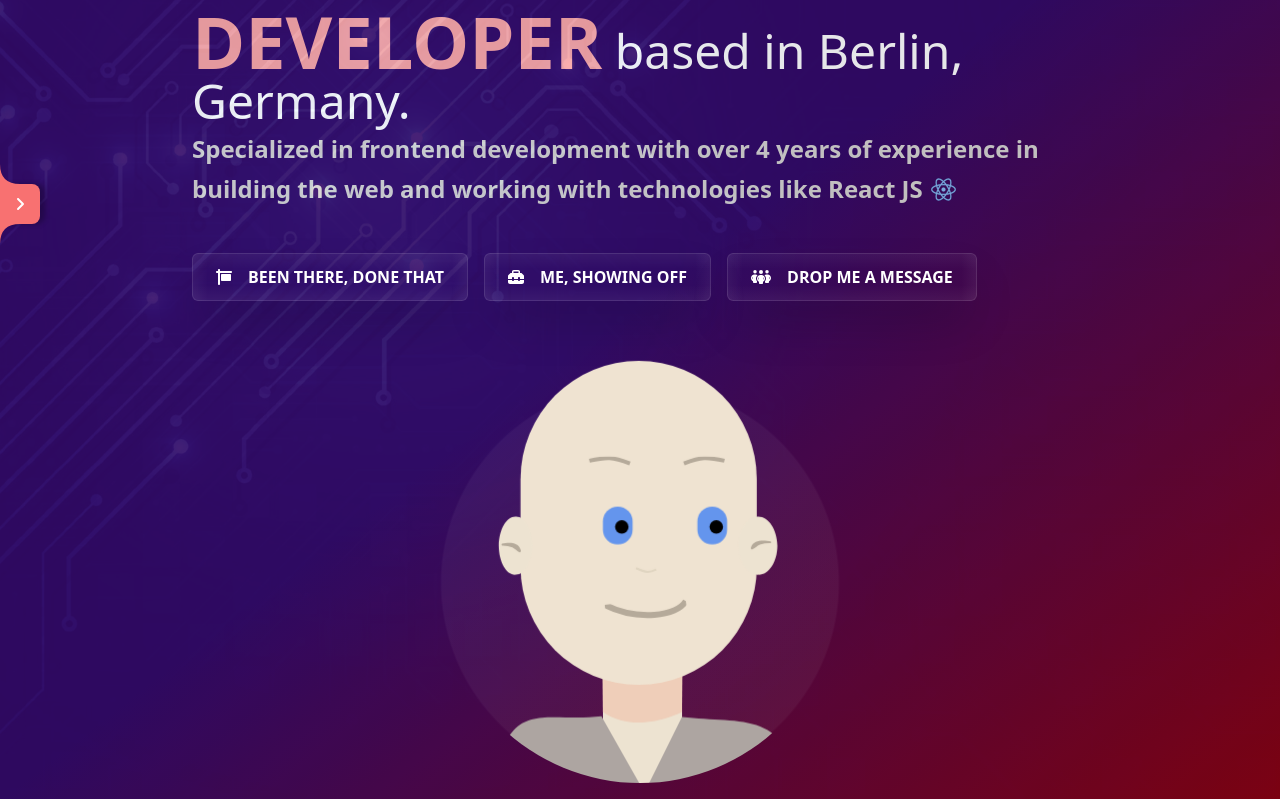
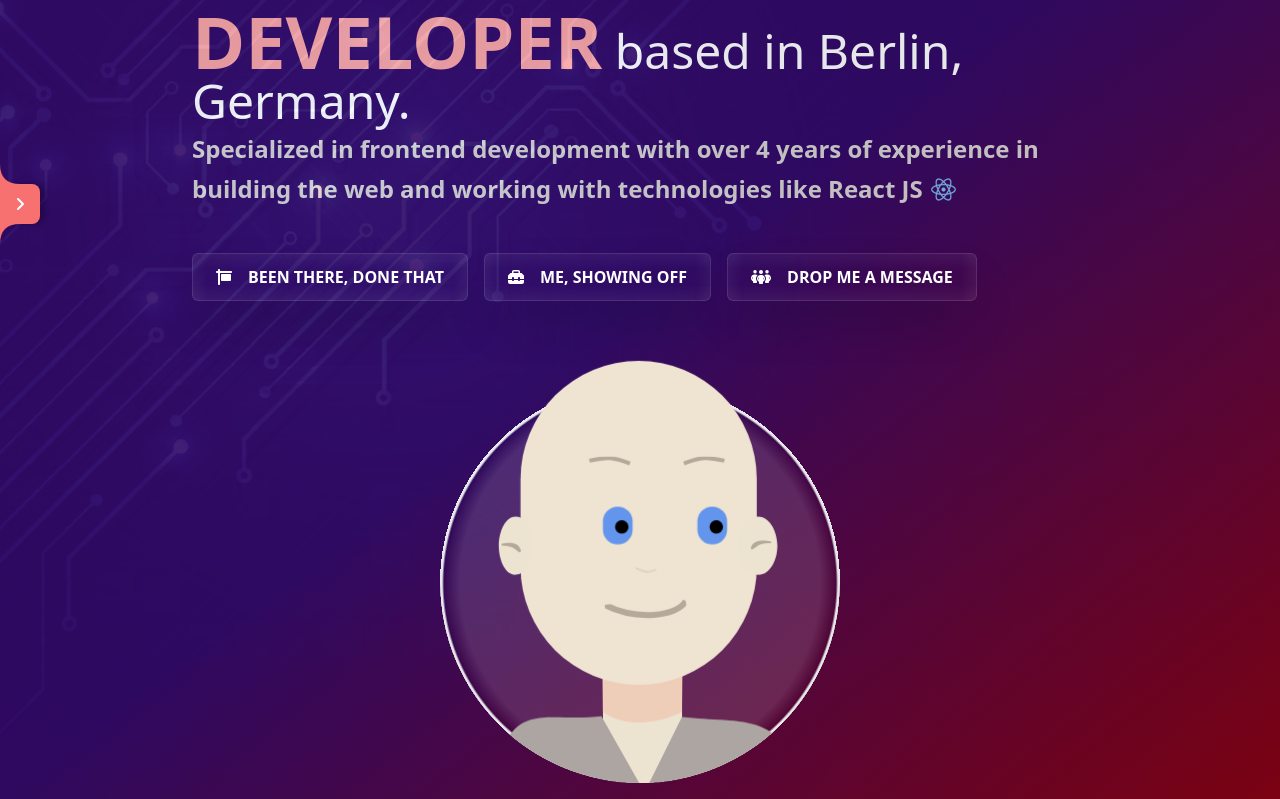
Before and after one commit to giladt/gilad.tsabar.net-next, a Next.js app: page / in a window 1280 px wide. Shown: the part 196-995 px from the top of the page. Built offline with nearby package versions, Linux system fonts and the light colour scheme.

Commit message:
style: hide on small devices, make it pop on init

```diff
--- a/components/molecules/mini-me/index.tsx
+++ b/components/molecules/mini-me/index.tsx
@@ -5,17 +5,19 @@ import {
   MotionStyle,
   useInView,
   useTransform,
+  AnimatePresence,
 } from "framer-motion";
 import { WindowContext } from "@/contexts/windowContext";
 
 interface MiniMeProps {
+  className?: string;
   x: MotionValue<number>;
   y: MotionValue<number>;
 }
 
 export type Ref = HTMLHeadingElement;
 
-const MiniMe = ({ x, y }: MiniMeProps) => {
+const MiniMe = ({ className = "", x, y }: MiniMeProps) => {
   const { clientWidth, clientHeight } = useContext(WindowContext);
   const [positionRatio, setPositionRatio] = useState<{
     horizontal: number;
@@ -189,6 +191,7 @@ const MiniMe = ({ x, y }: MiniMeProps) => {
   }, [ref, isInView, clientWidth, clientHeight]);
 
   return (
+    <AnimatePresence initial={true} mode="wait">
       <motion.div
         ref={ref}
         initial={{ opacity: 0 }}
@@ -198,12 +201,13 @@ const MiniMe = ({ x, y }: MiniMeProps) => {
           type: "spring",
           duration: 1,
         }}
-      className="w-[400px] h-[450px] m-4
+        className={`${className}
+        w-[400px] h-[450px] m-4
         flex place-items-center place-content-center
-        bg-[radial-gradient(circle_closest-side_at_200px_250px,rgba(255,255,255,5%)_99%,transparent)]
+        bg-[radial-gradient(circle_closest-side_at_200px_250px,rgba(255,255,255,15%)_0%,rgba(255,255,255,15%)_90%,rgba(0,0,0,5%)_98%,rgba(255,255,255,100%)_99%,rgba(255,255,255,100%)_100%,transparent)]
         rounded-b-full
         overflow-hidden
-        "
+      `}
       >
         <motion.div
           initial={{ y: 500, opacity: 0 }}
@@ -213,9 +217,7 @@ const MiniMe = ({ x, y }: MiniMeProps) => {
             type: "spring",
             duration: 2,
           }}
-        className="
-          opacity-100 w-[400px] h-[420px]
-          "
+          className="opacity-100 w-[400px] h-[420px]"
         >
           <motion.svg
             style={styleBody}
@@ -376,6 +378,7 @@ const MiniMe = ({ x, y }: MiniMeProps) => {
           </motion.div>
         </motion.div>
       </motion.div>
+    </AnimatePresence>
   );
 };
 
--- a/components/templates/home.tsx
+++ b/components/templates/home.tsx
@@ -70,7 +70,7 @@ const HomePage: FC<HomeProps> = ({ skills }: HomeProps) => {
           </PageLink>
         </section>
       </Home.container>
-      <MiniMe x={x} y={y} />
+      <MiniMe x={x} y={y} className="max-sm:hidden" />
     </motion.header>
   );
 };
```
Lines whose indentation alone changed are shown as unchanged.
